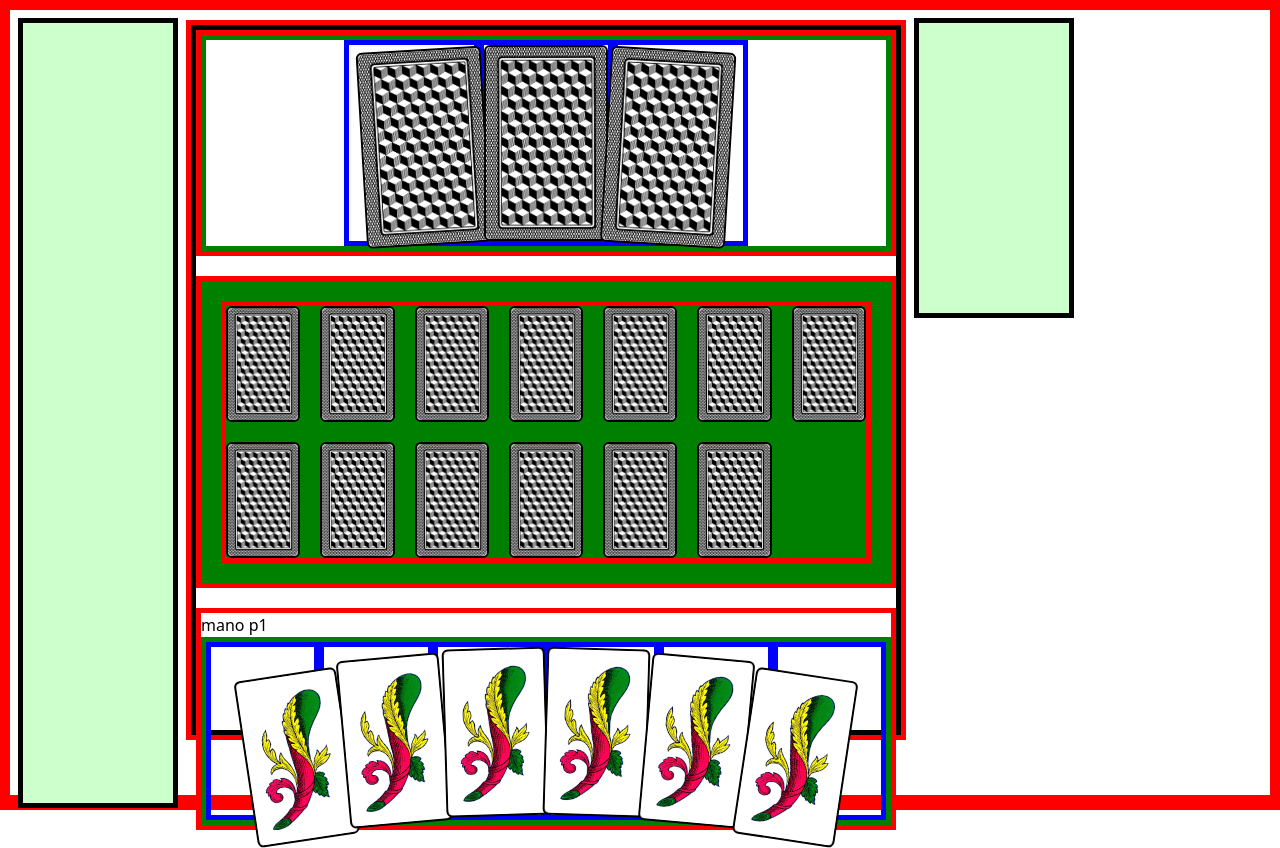
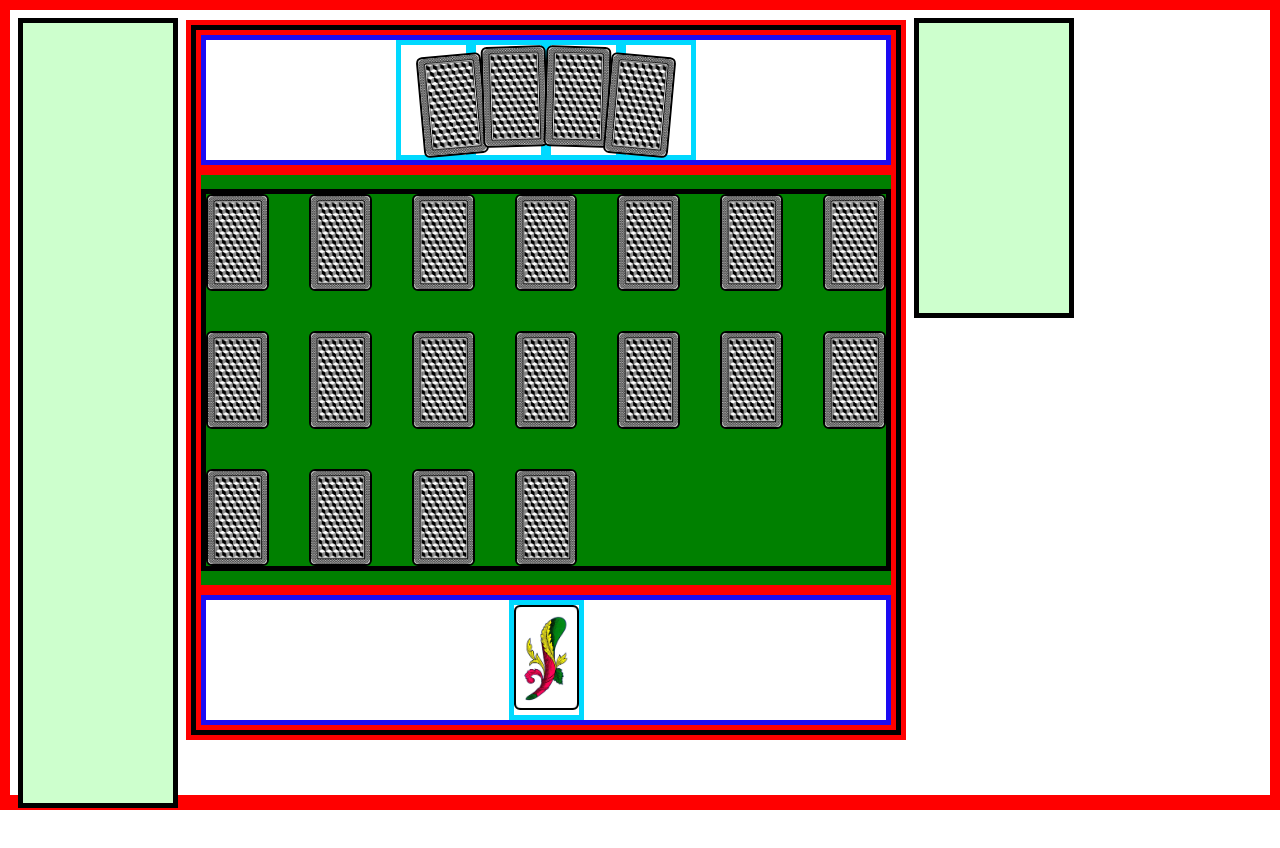
Before and after one commit to Micello/mern_stack, a React (Create React App) app in the folder frontend/: page / in a window 1280 px wide. After the commit the page ends 810 px from the top, so only its background shows below. Built offline with nearby package versions, Linux system fonts and the light colour scheme; the HTML template or start-up script is replaced by a standard one.

Commit message:
sistemati i ratio, da implementare non quadrato ma rettangolo

```diff
--- a/frontend/src/Briscola.css
+++ b/frontend/src/Briscola.css
@@ -11,7 +11,7 @@
 li{
   border-style: solid;
   border-width: 5px;
-  border-color: blue;
+  border-color: rgb(0, 217, 255);
 }
 
 div {
@@ -21,15 +21,9 @@ div {
 }
 ul {border-style: solid;
 border-width: 5px;
-border-color: green;
+border-color: rgb(27, 11, 243);
 }
 
 html, body, #root {
   height: 100vh;
 }
-
-
-
-ratio{
-  flex-grow: calc(var(--r))
-}
--- a/frontend/src/Briscola.js
+++ b/frontend/src/Briscola.js
@@ -25,7 +25,7 @@ function Card({ id, rank, suit, angle, height, scale }) {
           height: '',
 
         }}
-        className={`rounded-md   relative focus:ring-violet-300 active:bg-violet-700 bg-[lightgrey] hover:bg-gray-50  box-border   border-2 border-solid border-[black] transition-transform duration-300 ease-in-out`}
+        className={`rounded-md  relative focus:ring-violet-300 active:bg-violet-700 bg-[lightgrey] hover:bg-gray-50  box-border   border-2 border-solid border-[black] transition-transform duration-300 ease-in-out`}
         onMouseEnter={handleMouseEnter}
         onMouseLeave={handleMouseLeave}
       >
@@ -37,12 +37,12 @@ function Card({ id, rank, suit, angle, height, scale }) {
 
 function EnemyHand({ enemyCards }) {
 return (
-    <ul className=" flex justify-center items-center pl-[20%] pr-[20%] ">
+    <ul className=" flex justify-center ">
     {enemyCards.map((i) => {
         const angle = 0.06*(i - ((enemyCards.length+1)/2))
         const height = 0.5*(i - (enemyCards.length+1)/2)*(i-(enemyCards.length+1)/2)
-        return (
-        <li className='  'key={i}>
+        return ( //il rateo non corrisponde al front perchè le immagini sono diverse
+        <li className='aspect-[55/88]'key={i}>
             <Card id={i} angle={angle} height={height} scale={1.1} />
         </li>
         );
@@ -53,12 +53,12 @@ return (
 
   function Hand({ playerHand }) {
     return (
-      <ul className="flex  justify-center items-center   ">
+      <ul className="flex justify-center   ">
         {playerHand.map((card) => {
             const angle = 0.06*(card.id - ((playerHand.length+1)/2))
             const height = 0.5*(card.id - (playerHand.length+1)/2)*(card.id-(playerHand.length+1)/2)
             return (
-            <li className='w-1/10' key={card.id}>
+            <li className='aspect-[55/88]' key={card.id}>
               <Card id={card.id} rank={card.rank} suit={card.suit} angle={angle} height={height} />
             </li>
           );
@@ -69,7 +69,12 @@ return (
 
 function Board({}){
     return(
-        <div className={'Boardgrid grid gap-5 grid-cols-7 m-5 justify-center items-center '}>
+        <div className={'border-black Boardgrid grid gap-10 grid-cols-7'}>
+            <Card scale={1.1}/>
+            <Card scale={1.1}/>
+            <Card scale={1.1}/>
+            <Card scale={1.1}/>
+            <Card scale={1.1}/>
             <Card scale={1.1}/>
             <Card scale={1.1}/>
             <Card scale={1.1}/>
@@ -111,15 +116,14 @@ export default function Briscola(){
         width: '100%',  // Gameboard takes up 100% of the container width
         height: '100%', // Gameboard takes up 100% of the container height
       }}>
-      <div className="Enemyhand w-full flex justify-center ">
+      <div className="Enemyhand h-1/5 w-full flex justify-center ">
         <EnemyHand enemyCards={enemyCards} />
       </div>
 
-      <div className="Board m-5 bg-[green] w-full">
+      <div className="Board h-3/5 flex flex-col justify-center bg-[green] w-full">
         <Board />
       </div>
-      <div className="Playerhand w-full flex-col">
-        <p>mano p1</p>
+      <div className="Playerhand h-1/5 w-full flex  justify-center">
         <Hand playerHand={playerHand} />
       </div>
     </div>
@@ -140,13 +144,6 @@ export default function Briscola(){
 
 const playerHand = [
     { id: 1, rank: "A", suit: "Spadess" },
-    { id: 2, rank: "10", suit: "Hearts" },
-    { id: 3, rank: "3", suit: "Clubss" },
-    { id: 4, rank: "K", suit: "Clubss" },
-    { id: 5, rank: "K", suit: "Clubss" },
-    { id: 6, rank: "K", suit: "Clubss" }
-
-
 ];
 
-const enemyCards = [1,2,3]
+const enemyCards = [1,2,3,4]
```
